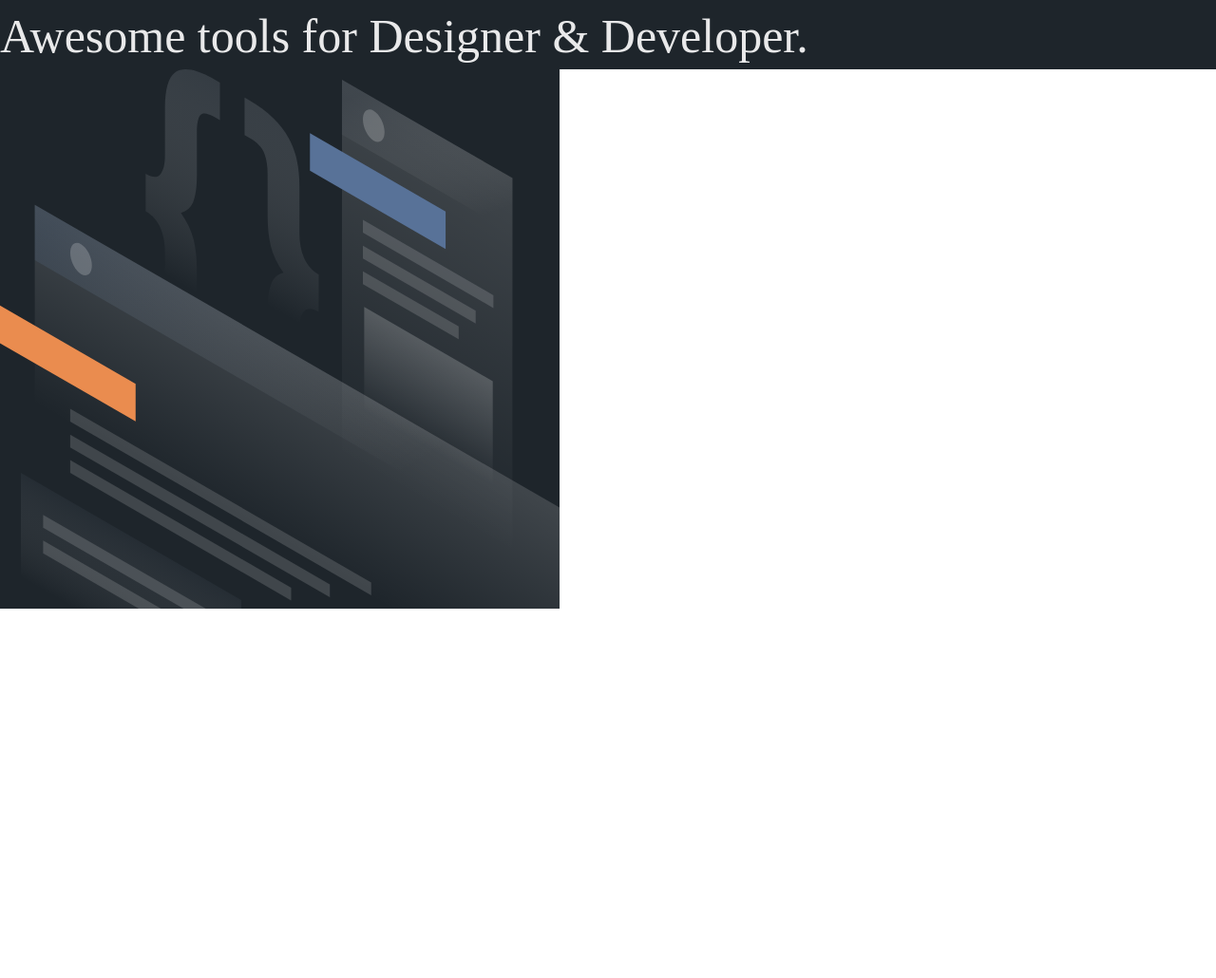
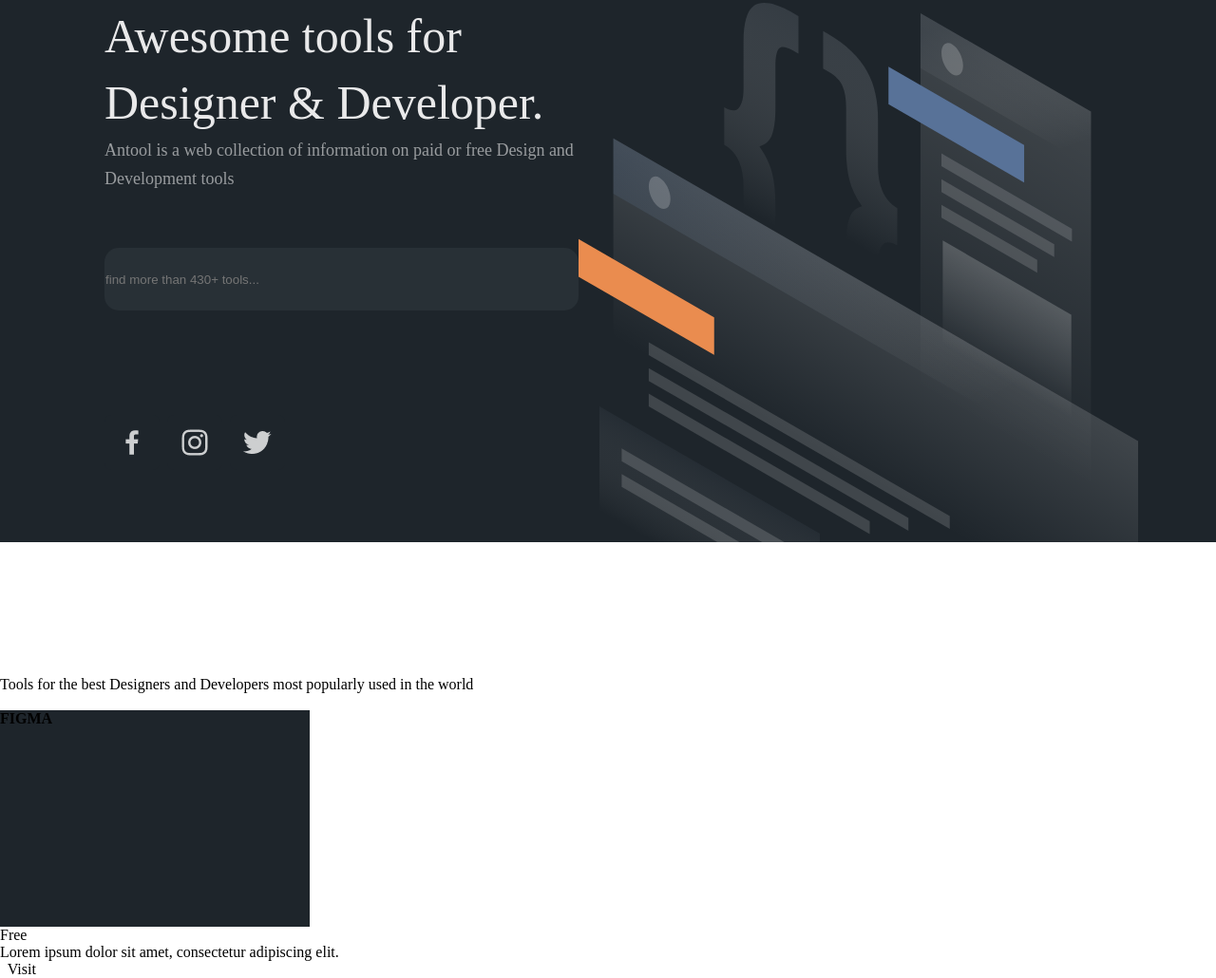
Before and after one commit to m1rlom/Diploma-project-1, a plain HTML site: page index.html in a window 1280 px wide. Shown: the part 92-1122 px from the top of the page at 95% size. Before the commit the page ends 800 px from the top, so only its background shows below. Drawn offline with Linux system fonts and the light colour scheme.

Commit message:
create header

```diff
--- a/index.html
+++ b/index.html
@@ -28,11 +28,38 @@
                     Awesome tools for
 Designer & Developer.
                 </h1>
+
+                <p class="header-text">Antool is a web collection of information on paid or free Design and Development tools</p>
+                <input class="header-input" placeholder="find more than 430+ tools...">
+                <div class="header-images">
+                    <img src="/images/medsos.png" alt="">
+                </div>
                 </div>
                 <img class="svg"  src="/images/header.svg" alt="">
             </header>
+            <main class="main">
+                <h2 class="main-title">Most Popular Tools</h2>
+                <p class="main-text">Tools for the best Designers and Developers
+                    most popularly used in the world
+                </p>
+                 <div class="main-cards">
 
-        </div>
-    </div>
+                    <div class="main-cards-items">
+                        <div class="main-cards-items-title">
+                            <img src="" class="main-cards-icon" alt="">
+                            <div class="main-cards-text">
+                                <h4 class="main-cards-text-title">FIGMA</h4>
+                                <p class="main-cards-text-subtitle">Free</p>
+                            </div>
+                        </div>
+                        <p class="main-cards-items-description">Lorem ipsum dolor sit amet, consectetur adipiscing elit.</p>
+                        <div class="main-cards-items-file">
+                            <img class="main-cards-items-file-like" src="" alt="">
+                            <img class="main-cards-items-file-add" src="" alt="">
+                            <span class="main-cards-items-file-visit">Visit </span>
+                        </div>
+                    </div>
+                 </div>
+            </main>
 </body>
 </html>
--- a/style.css
+++ b/style.css
@@ -59,8 +59,47 @@ line-height: 140%;
 color: rgba(255, 255, 255, 0.9);
 background: #1E252B;
 }
-.svg{
-   display: flex;
-   justify-content: end;
-   background: #1E252B;
+  .header{
+    background: #1E252B;
+    display: flex;
+    justify-content: space-between;
   }
+  .header-images{
+    margin-top: 110px;
+height: 58px;
+width: 190px;
+  }
+  .header{
+    padding-left: 110px;
+    padding-right: 110px;
+  }
+  .header-text{
+    font-weight: 400;
+font-size: 18px;
+line-height: 167%;
+color: rgba(255, 255, 255, 0.55);
+margin-bottom: 58px;
+  }
+  .header-input{
+    border-radius: 15px;
+width: 497px;
+height: 64px;
+background: #283036;
+border: 1px solid transparent;
+  }
+  .main-cards-text-title{
+    width: 326px;
+height: 228px;
+background: #1E252B;
+  }
+  .main-title{
+    width: 455px;
+height: 141px;
+font-family: var(--font-family);
+font-weight: 500;
+font-size: 48px;
+line-height: 130%;
+display: flex;
+text-align: center;
+color: rgba(255, 255, 255, 0.9);
+  }
```
Also changed, not shown: images/medsos.png (added).
